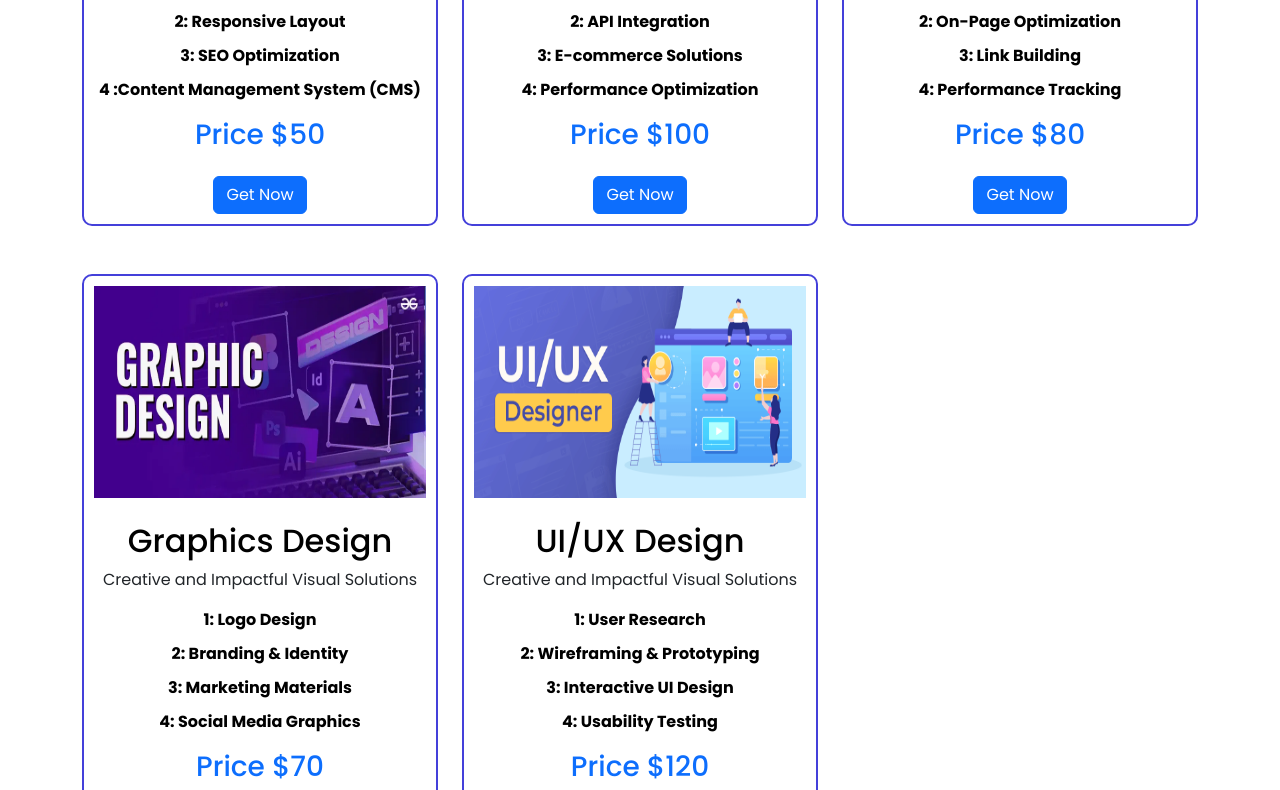
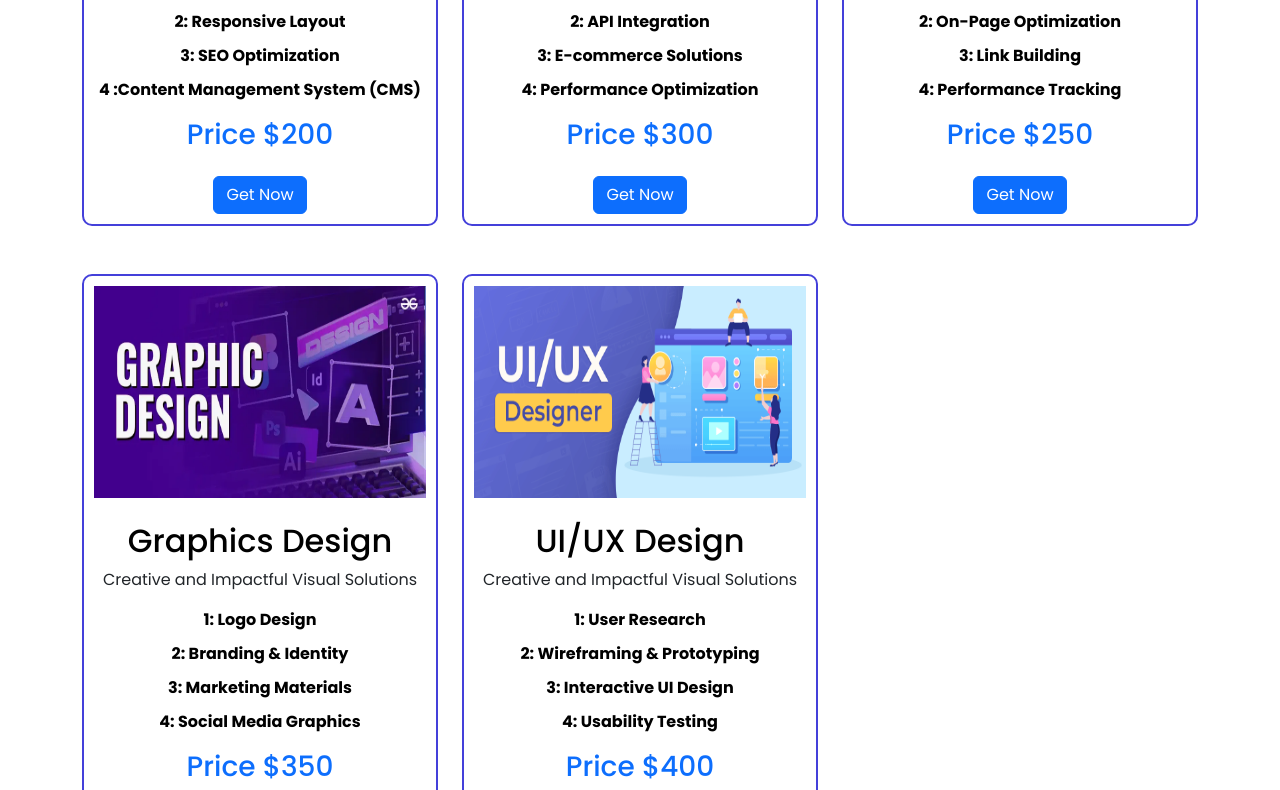
Before and after one commit to aqibali100/JobHorizone, a React (Create React App) app: page /services in a window 1280 px wide. Shown: the part 1150-1940 px from the top of the page. Built offline with nearby package versions, Linux system fonts and the light colour scheme.

Commit message:
add price

```diff
--- a/src/screens/Jobs.js
+++ b/src/screens/Jobs.js
@@ -55,7 +55,7 @@ const Jobs = () => {
                       <li>3: SEO Optimization</li>
                       <li>4 :Content Management System (CMS)</li>
                     </ul>
-                    <h3 className='text-primary'>Price $50</h3>
+                    <h3 className='text-primary'>Price $200</h3>
                   </div>
                   <a href="/contact-us" className='btn btn-primary mt-3' aria-label="Get Graphics Design Services">Get Now</a>
                 </div>
@@ -76,7 +76,7 @@ const Jobs = () => {
                       <li>3: E-commerce Solutions</li>
                       <li>4: Performance Optimization</li>
                     </ul>
-                    <h3 className='text-primary'>Price $100</h3>
+                    <h3 className='text-primary'>Price $300</h3>
                   </div>
                   <a href="/contact-us" className='btn btn-primary mt-3' aria-label="Get Graphics Design Services">Get Now</a>
                 </div>
@@ -97,7 +97,7 @@ const Jobs = () => {
                       <li>3: Link Building</li>
                       <li>4: Performance Tracking</li>
                     </ul>
-                    <h3 className='text-primary'>Price $80</h3>
+                    <h3 className='text-primary'>Price $250</h3>
                   </div>
                   <a href="/contact-us" className='btn btn-primary mt-3' aria-label="Get Graphics Design Services">Get Now</a>
                 </div>
@@ -118,7 +118,7 @@ const Jobs = () => {
                       <li>3: Marketing Materials</li>
                       <li>4: Social Media Graphics</li>
                     </ul>
-                    <h3 className='text-primary'>Price $70</h3>
+                    <h3 className='text-primary'>Price $350</h3>
                   </div>
                   <a href="/contact-us" className='btn btn-primary mt-3' aria-label="Get Graphics Design Services">Get Now</a>
                 </div>
@@ -139,7 +139,7 @@ const Jobs = () => {
                       <li>3: Interactive UI Design</li>
                       <li>4: Usability Testing</li>
                     </ul>
-                    <h3 className='text-primary'>Price $120</h3>
+                    <h3 className='text-primary'>Price $400</h3>
                   </div>
                   <a href="/contact-us" className='btn btn-primary mt-3' aria-label="Get UI/UX Design Services">Get Now</a>
                 </div>
```
